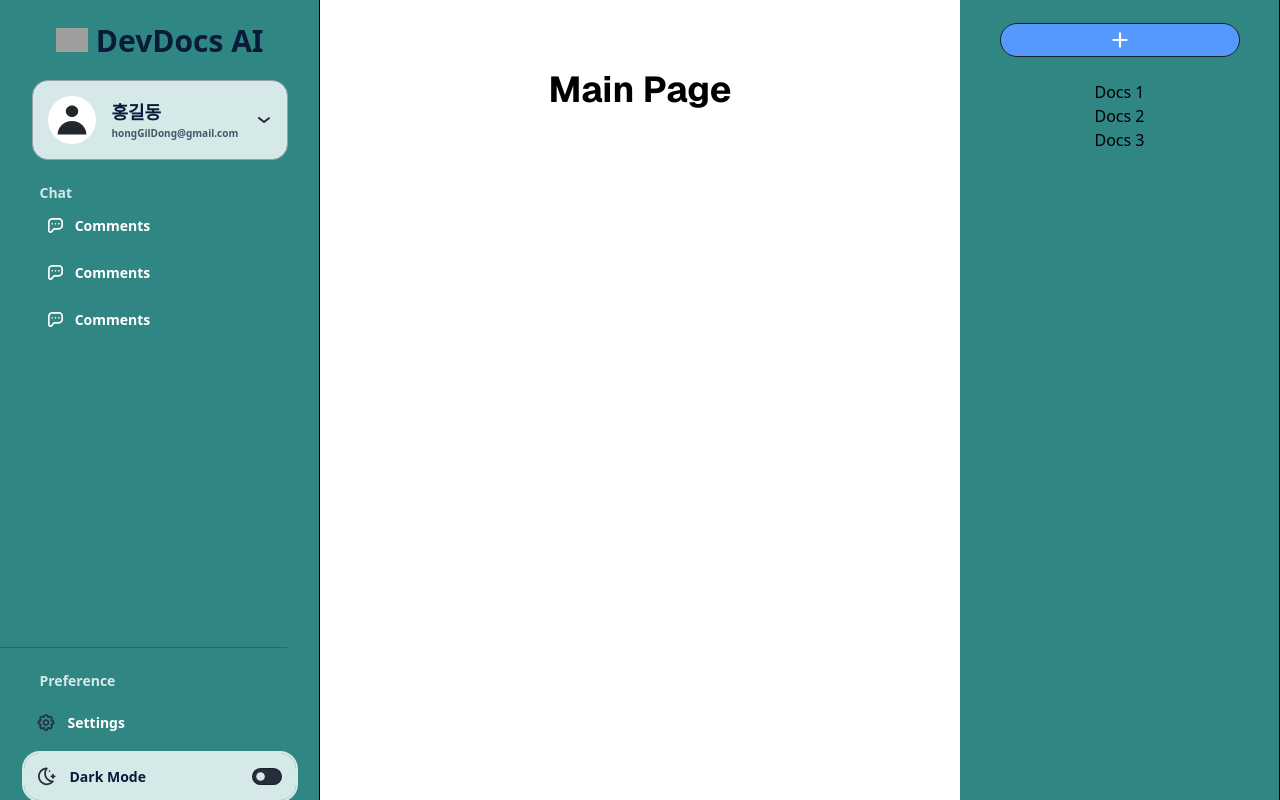
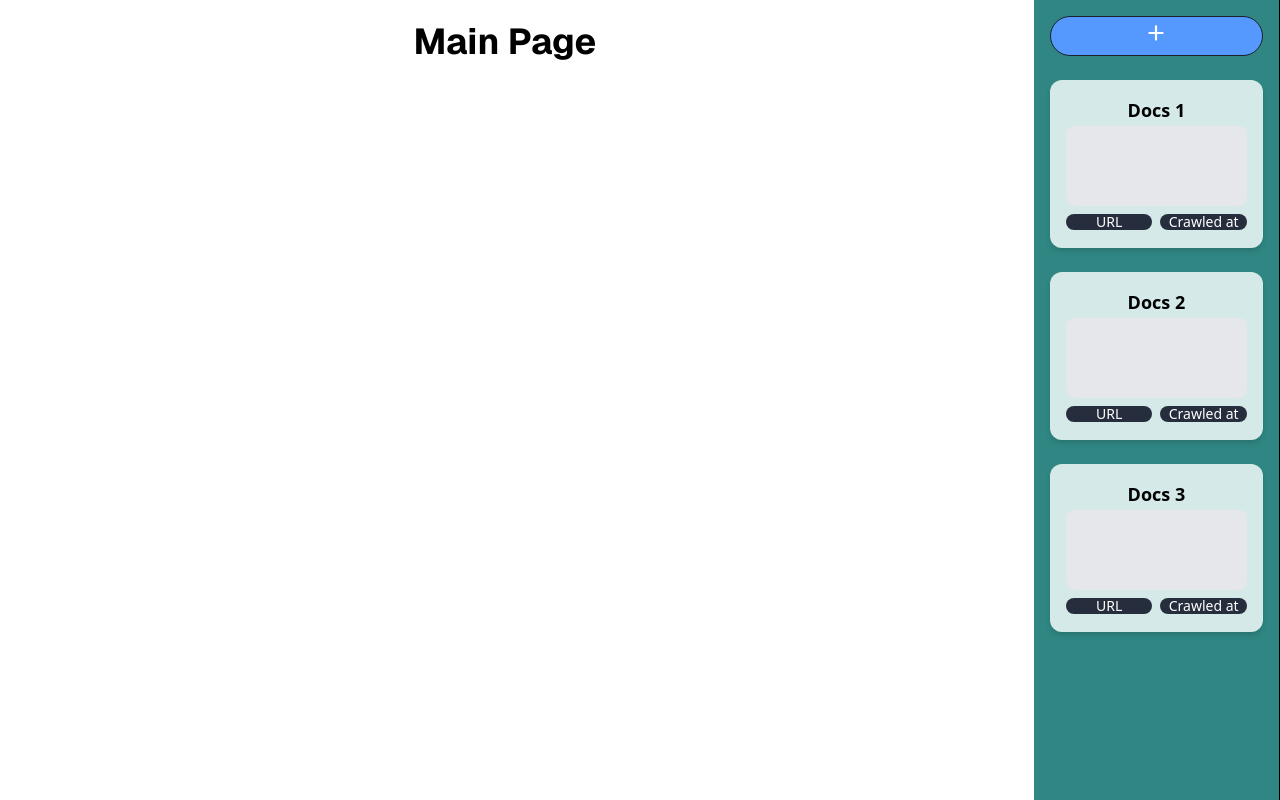
Before and after one commit to byte-cookies/devdocs-assistant-fe, a Next.js app: page / in a window 1280 px wide. Built offline with nearby package versions, Linux system fonts and the light colour scheme; grey boxes are pictures that could not be loaded.

Commit message:
Feat: embedding-ui

```diff
--- a/src/app/_component/EmbeddingBar.tsx
+++ b/src/app/_component/EmbeddingBar.tsx
@@ -1,6 +1,7 @@
 "use client";
 
 import Image from "next/image";
+import EmbeddingCard from "./embedding-bar/EmbeddingCard";
 
 const embedding = [
   { id: 1, title: "Docs 1" },
@@ -10,21 +11,13 @@ const embedding = [
 
 export default function EmbeddingBar() {
   return (
-    <aside className="w-full h-full flex max-w-xs bg-primary border-r flex-col items-center overflow-y-auto">
-      <div className="Embedding w-full flex justify-center">
-        <div className="EmbeddingBox flex h-[5rem] w-[15rem] justify-between items-center">
-          <button className="flex justify-center bg-buttonPrimary w-[16rem] hover:bg-gray-200 rounded-[2rem] p-2 border border-baseLine">
-            <Image src="/addIcon.svg" alt="Add Icon" width={16} height={16} />
-          </button>
-        </div>
-      </div>
-      <ul>
-        {embedding.map((embedding) => (
-          <li key={embedding.id}>
-            <h1>{embedding.title}</h1>
-          </li>
-        ))}
-      </ul>
-    </aside>
+    <section className="w-full min-w-[15rem] h-full flex bg-primary border-r flex-col items-center overflow-y-auto p-4 gap-y-[1.5rem]">
+      <button className="flex justify-center bg-buttonPrimary w-full h-[2.5rem] hover:bg-gray-200 rounded-[2rem] p-2 border border-baseLine">
+        <Image src="/addIcon.svg" alt="Add Icon" width={16} height={16} />
+      </button>
+      {embedding.map((embedding) => (
+        <EmbeddingCard key={embedding.id} name={embedding.title} />
+      ))}
+    </section>
   );
 }
--- /dev/null
+++ b/src/app/_component/embedding-bar/EmbeddingCard.tsx
@@ -0,0 +1,51 @@
+"use client";
+
+import { useState } from "react";
+
+interface EmbeddingCardProps {
+  name?: string;
+  isLoading?: boolean;
+}
+
+function EmbeddingCard({ name, isLoading }: EmbeddingCardProps) {
+  const [embeddingName, setEmbeddingName] = useState(name || "Embedding Name");
+  const [loading, setLoading] = useState(isLoading || false);
+
+  return (
+    <section className="w-full min-h-[8rem] flex flex-col items-center p-4 bg-background rounded-xl shadow-md">
+      {/* 헤더 */}
+      <div className="w-full h-[2rem] flex items-center justify-center">
+        <h2 className="text-lg font-semibold">{embeddingName}</h2>
+      </div>
+      {/* 바디 */}
+      <div className="w-full h-full flex flex-col items-center justify-center">
+        {loading ? (
+          <div className="w-full h-full flex justify-center items-center gap-3">
+            <div className="animate-spin rounded-full h-4 w-4 border-b-2 border-primary" />
+            <p className="text-textSecondary font-bold">Loading...</p>
+          </div>
+        ) : (
+          <div className="w-full min-h-[6rem] flex flex-col items-center gap-y-2">
+            {/* <Image
+              src="/embeddingIcon.svg"
+              alt="Embedding Icon"
+              width={48}
+              height={48}
+            /> */}
+            <div className="w-full h-[5rem] bg-gray-200 items-center rounded-lg flex justify-center"></div>
+            <div className="w-full h-[1rem] flex gap-2 justify-between">
+              <button className="basis-1/2 text-sm font-medium text-textTertiaryLight bg-iconPrimary rounded-lg flex items-center justify-center">
+                URL
+              </button>
+              <button className="basis-1/2 text-sm font-medium text-textTertiaryLight bg-iconPrimary rounded-lg flex items-center justify-center">
+                Crawled at
+              </button>
+            </div>
+          </div>
+        )}
+      </div>
+    </section>
+  );
+}
+
+export default EmbeddingCard;
--- a/src/app/globals.css
+++ b/src/app/globals.css
@@ -9,4 +9,8 @@
   --color-textSecondary: #475569;
   --color-textTertiaryLight: #ffffff;
   --color-baseLine: #1b202b;
+
+  --breakpoint-sm: 90.625rem;
+  --breakpoint-md: 73.75rem;
+  --breakpoint-lg: 107.5rem;
 }
--- a/src/app/layout.tsx
+++ b/src/app/layout.tsx
@@ -1,8 +1,8 @@
 import type { Metadata } from "next";
 import { Geist, Geist_Mono } from "next/font/google";
+import EmbeddingBar from "./_component/EmbeddingBar";
+import Sidebar from "./_component/Sidebar";
 import "./globals.css";
-import Sidebar from "./_component/Sidebar";
-import EmbeddingBar from "./_component/EmbeddingBar";
 
 const geistSans = Geist({
   variable: "--font-geist-sans",
@@ -28,13 +28,15 @@ export default function RootLayout({
   return (
     <html lang="ko">
       <body
-        className={`${geistSans.variable} ${geistMono.variable} antialiased`}
+        className={`${geistSans.variable} ${geistMono.variable} antialiased flex min-w-screen h-screen gap-x-[1.5rem]`}
       >
-        <div className="flex h-screen">
+        <aside className="w-[19.5rem] hidden sm:block h-full">
           <Sidebar />
-          <main className="w-full h-full">{children}</main>
+        </aside>
+        <main className="w-full h-full w-min-[34.375rem]">{children}</main>
+        <aside className="w-[19.5rem] md:block hidden h-full">
           <EmbeddingBar />
-        </div>
+        </aside>
       </body>
     </html>
   );
```
